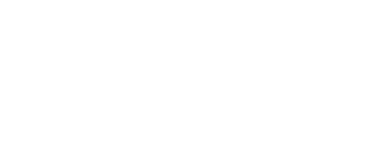
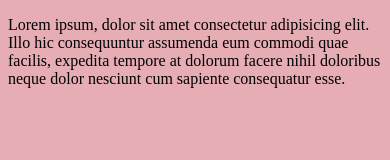
Before and after one commit to debbieleej/daily-challenge-2, a plain HTML site: page index.html in a window 390 px wide. Drawn offline with Linux system fonts and the light colour scheme.

Commit message:
initial commit

```diff
--- a/css/style.css
+++ b/css/style.css
@@ -0,0 +1,17 @@
+@media only screen and (max-width: 1024px) {
+    body {
+      background-color: rgb(230, 181, 173);
+    }
+  }
+
+  @media only screen and (max-width: 768px) {
+    body {
+      background-color: lightblue;
+    }
+  }
+
+  @media only screen and (max-width: 480px) {
+    body {
+      background-color: rgb(230, 173, 181);
+    }
+  }
--- a/index.html
+++ b/index.html
@@ -8,6 +8,7 @@
     <title>Document</title>
 </head>
 <body>
-
+    <p>Lorem ipsum, dolor sit amet consectetur adipisicing elit. Illo hic consequuntur assumenda eum commodi quae facilis, expedita tempore at dolorum facere nihil doloribus neque dolor nesciunt cum sapiente consequatur esse.
+    </p>
 </body>
 </html>
```
